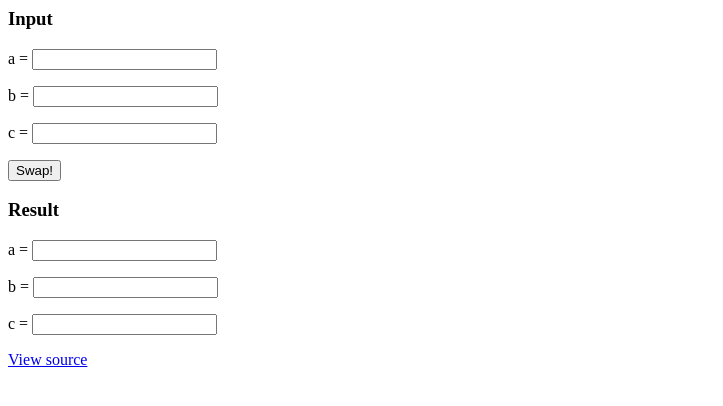
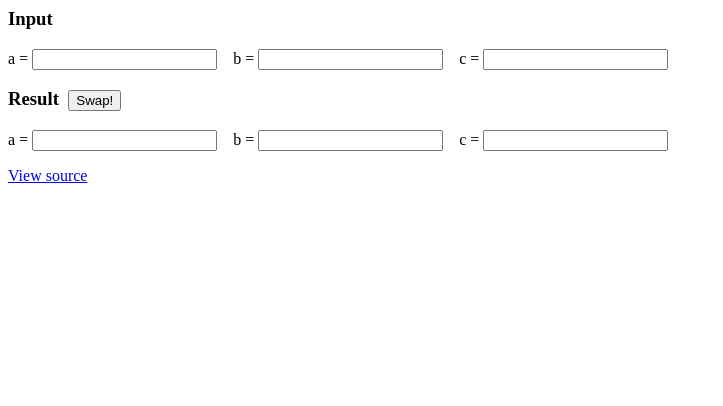
Before and after one commit to nikitasardov/nikitasardov.github.io, a plain HTML site: page TripleSwap.html in a window 1280 px wide. Shown: the whole page, without its empty margins (0-723 px from the left). Drawn offline with nearby package versions, Linux system fonts and the light colour scheme.

Commit message:
Update TripleSwap.html

```diff
--- a/TripleSwap.html
+++ b/TripleSwap.html
@@ -8,30 +8,21 @@
   <p>
     <span>a = </span>
     <input type="text" id="input_a">
-  </p>
-
-  <p>
+&nbsp;&nbsp;
     <span>b = </span>
     <input type="text" id="input_b">
-  </p>
-
-  <p>
+&nbsp;&nbsp;
     <span>c = </span>
     <input type="text" id="input_c">
   </p>
-  <button id="calculate" type="button">Swap!</button>
-  <h3>Result</h3>
+  <h3>Result&nbsp;&nbsp;<button id="calculate" type="button">Swap!</button></h3>
   <p>
     <span>a = </span>
     <input type="text" id="result_a">
-  </p>
-
-  <p>
+  &nbsp;&nbsp;
     <span>b = </span>
     <input type="text" id="relust_b">
-  </p>
-
-  <p>
+  &nbsp;&nbsp;
     <span>c = </span>
     <input type="text" id="result_c">
   </p>
```
